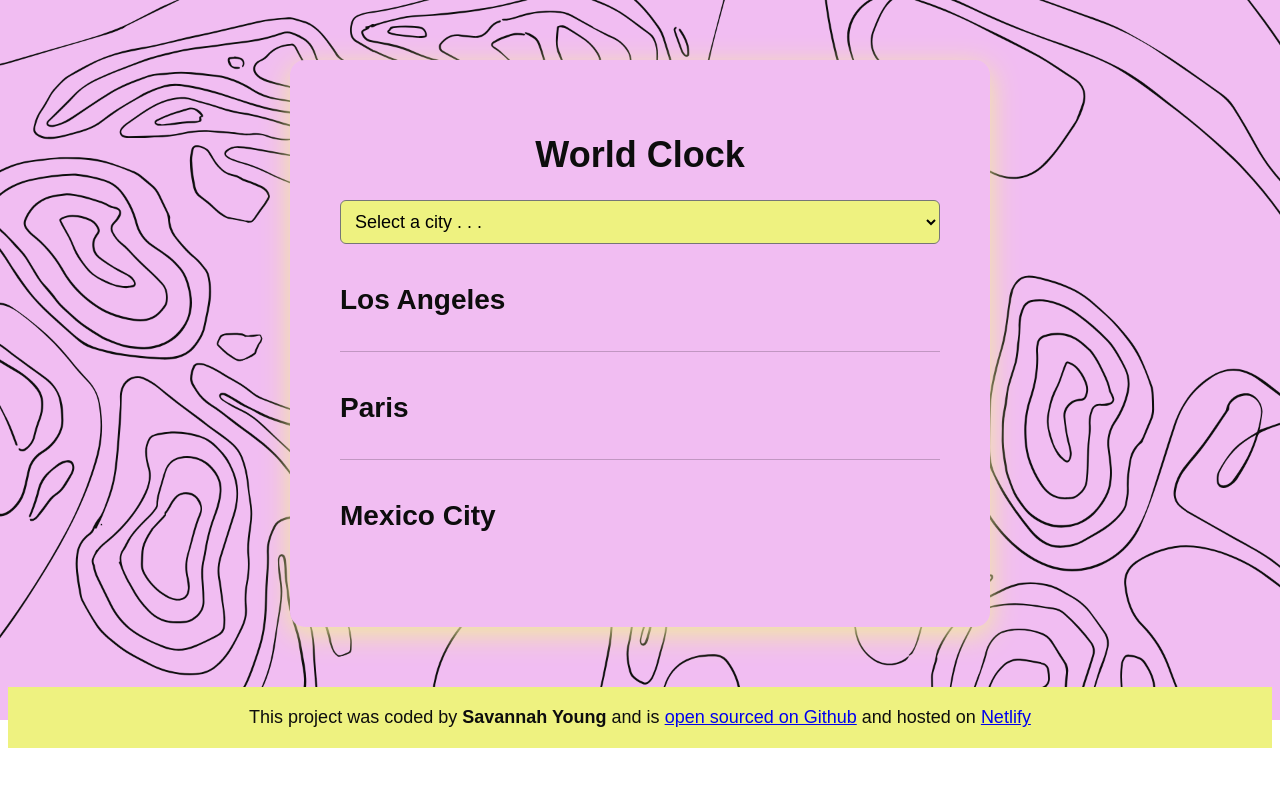
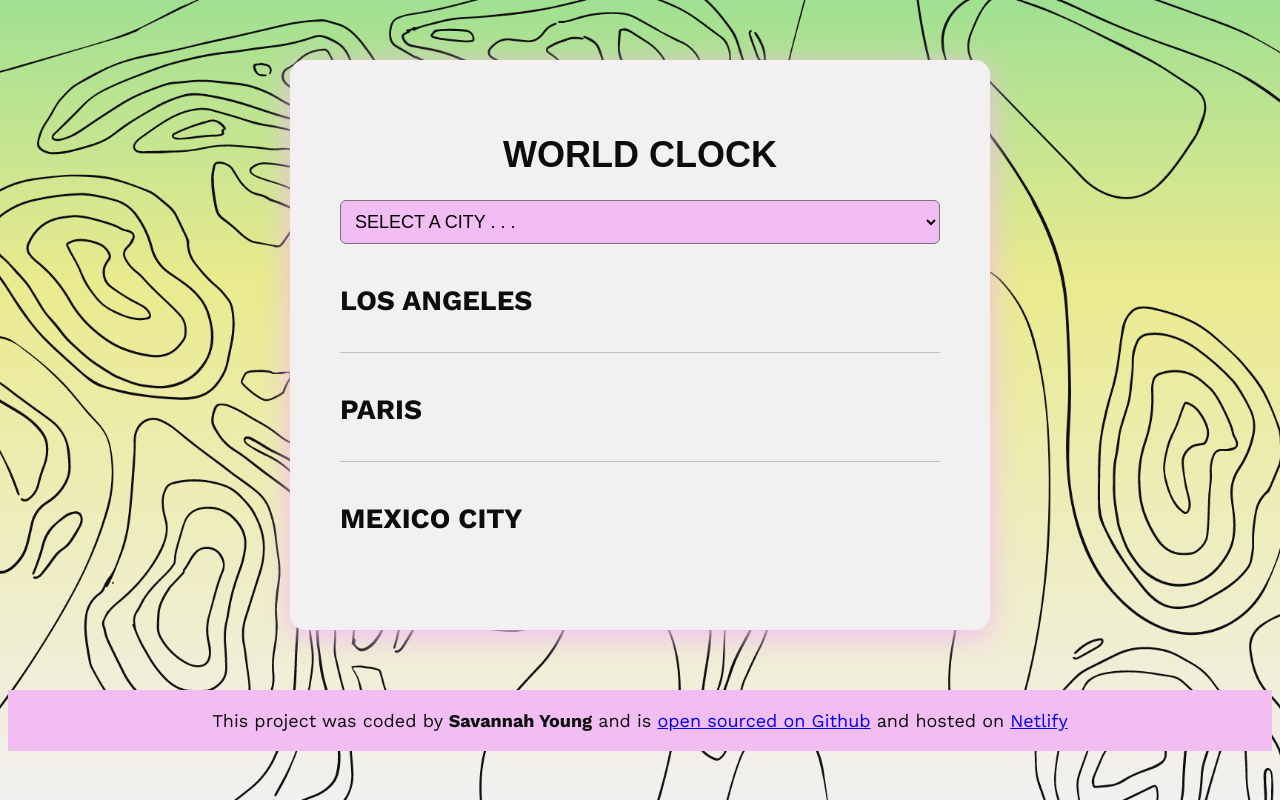
Before and after one commit to savannahgracecreates/World-Clock-Application, a plain HTML site: page index.html in a window 1280 px wide. Drawn offline with nearby package versions, Linux system fonts and the light colour scheme; a script that the page names is missing.

Commit message:
Added a background image with gradient blend
Refined the styling to my liking

```diff
--- a/css/styles.css
+++ b/css/styles.css
@@ -1,23 +1,29 @@
 body {
-    background-color: #F2F0F0;
-    background: url(../img/world_map_abstract.png);
+    background-color: rgb(160,224,146);
+    background-image: url(../img/world_trans.png), linear-gradient(180deg, rgba(160,224,146,1) 0%, rgba(234,234,142,1) 35%, rgba(242,240,240,1) 100%);;
     background-repeat: no-repeat;
-    background-size: contain;
+    background-size: cover;
     background-attachment: fixed;
+    margin-top: 50px;
+    font-family: "Work Sans", sans-serif;
     color: #0D0D0D;
-    font-family: sans-serif;
 }
+
+
 h1{
     text-align: center;
+    text-transform: uppercase;
   font-family: sans-serif;
   font-size: 36px;
 }
 h2 {
+    text-transform: uppercase;
     margin: 0 0 5px;
 font-size: 28px;
 }
 select {
-    background-color: #EEF280;
+    background-color: #F1BDF2;
+    text-transform: uppercase;
     display: block;
     width: 100%;
     font-size: 18px;
@@ -27,8 +33,8 @@ select {
 .container {
     max-width: 600px;
     margin: 60px auto;
-    background-color: #F1BDF2;
-    box-shadow: 0px 7px 29px 0px #F2EC99;
+    background-color: #F2F0F0;
+    box-shadow: 0px 7px 29px 0px #F1BDF2;
     border-radius: 15px;
     padding: 50px;
 }
@@ -58,13 +64,13 @@ select {
     line-height: 48px;
   }
   .date {
-    opacity: 0.7;
+    color: #F1BDF2;
   }
 
 footer {
     text-align: center;
     font-size: 18px;
     color: #0D0D0D;
-    background-color: #EEF280;
+    background-color: #F1BDF2;
     padding: 20px;
 }
--- a/index.html
+++ b/index.html
@@ -4,11 +4,17 @@
     <meta charset="UTF-8">
     <meta name="viewport" content="width=device-width, initial-scale=1.0">
     <link rel="stylesheet" href="css/styles.css">
+    <link rel="preconnect" href="https://fonts.googleapis.com" />
+    <link rel="preconnect" href="https://fonts.gstatic.com" crossorigin />
+    <link
+      href="https://fonts.googleapis.com/css2?family=Work+Sans:ital,wght@0,100;0,200;0,300;0,400;0,500;0,600;0,700;0,800;0,900;1,100;1,200;1,300;1,400;1,500;1,600;1,700;1,800;1,900&display=swap"
+      rel="stylesheet"
+    />
     <script src="https://cdnjs.cloudflare.com/ajax/libs/moment.js/2.30.1/moment.min.js"></script>
     <script src="https://cdnjs.cloudflare.com/ajax/libs/moment-timezone/0.5.37/moment-timezone-with-data-1970-2030.min.js"></script>
     <title>World Clock - Savannah Young</title>
 </head>
-<body>
+<body class="background">
     <div class="container">
     <h1>World Clock</h1>
 
```
Also changed, not shown: img/world_trans.png (added).
